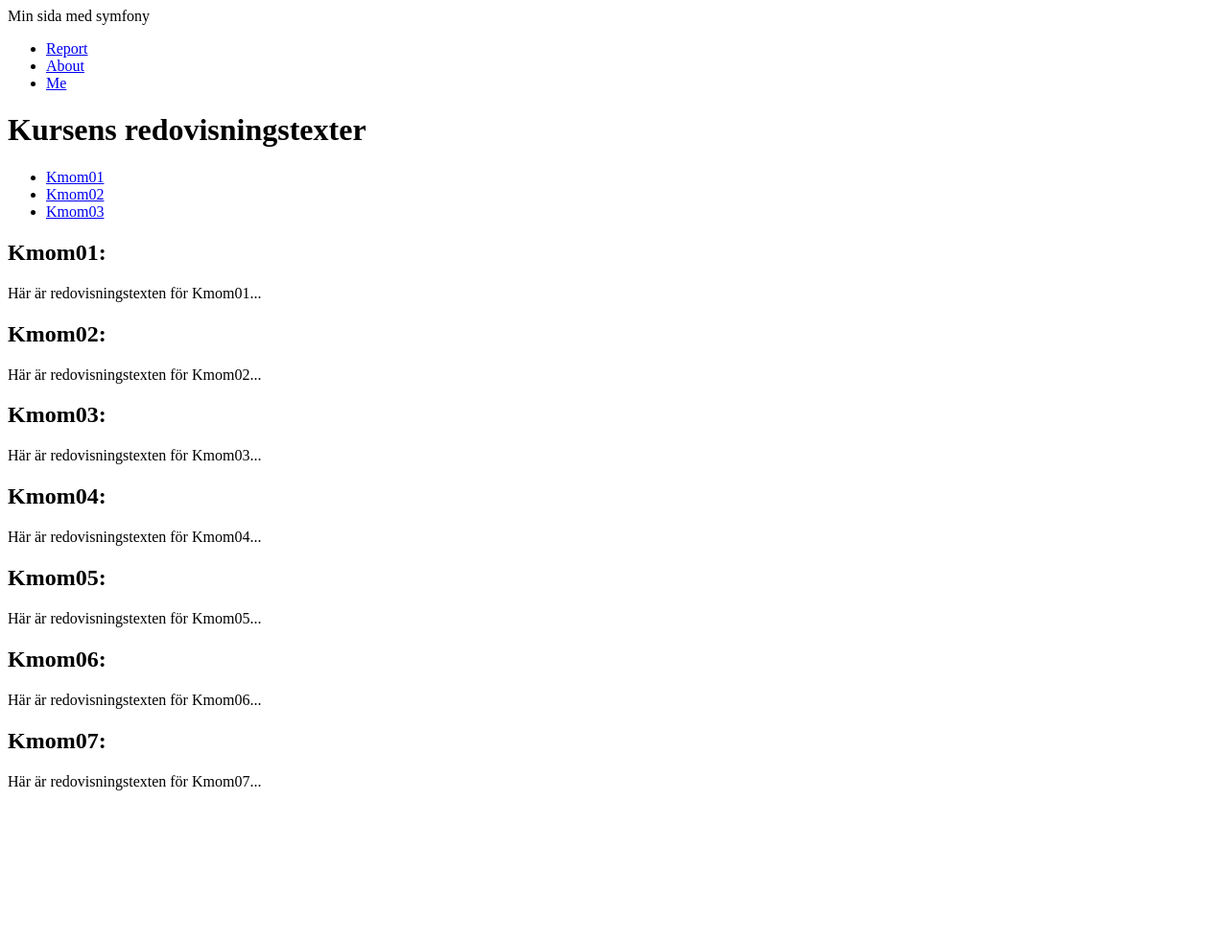
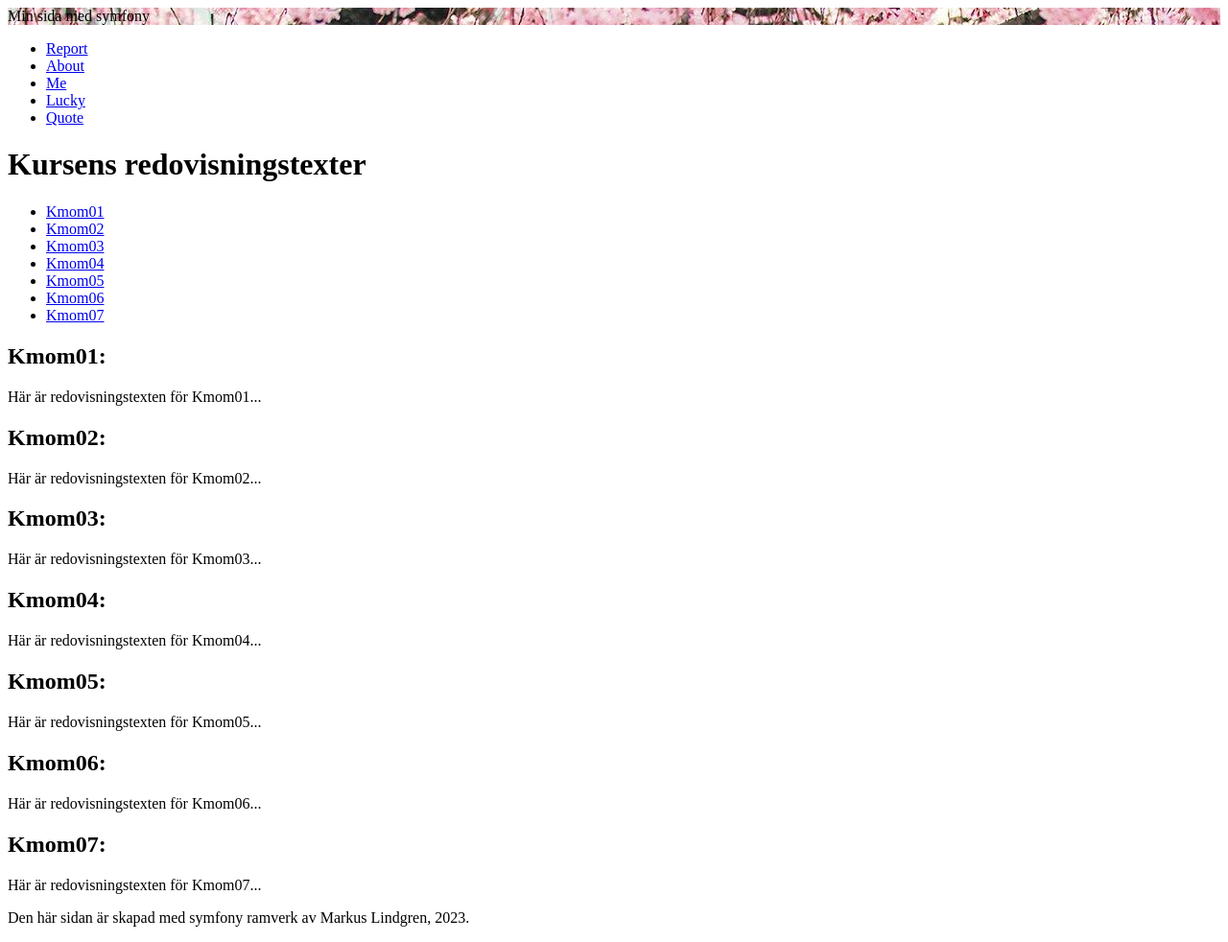
Before and after one commit to showgun666/MVC, a Symfony app: template app/templates/report.html.twig in a window 1280 px wide. Shown: the whole page at 96% size. Before the commit the page ends 824 px from the top, so only its background shows below. Run offline with Twig, Linux system fonts and the light colour scheme; the template is opened without the code that fills it, so the values that code supplies are empty; some libraries are stand-ins or nearby versions.

Commit message:
Some cleaning up, all good

```diff
--- a/app/templates/base.html.twig
+++ b/app/templates/base.html.twig
@@ -14,14 +14,25 @@
         {% endblock %}
     </head>
     <body>
-        <span class="site-title">Min sida med symfony</span>
-        <nav>
+        <div class="grid-container">
+            <header class="header" style="background-image: url({{ asset('img/sakura.jpg') }})">
+                <span class="site-title font-large">Min sida med symfony</span>
+            </header>
+
+            <nav class="navbar">
                 <ul>
                     <li><a href="{{ path('report') }}">Report</a></li>
                     <li><a href="{{ path('about') }}">About</a></li>
                     <li><a href="{{ path('me') }}">Me</a></li>
+                    <li><a href="{{ path('lucky') }}">Lucky</a></li>
+                    <li><a href="{{ path('quote') }}">Quote</a></li>
                 </ul>
             </nav>
-        {% block body %}{% endblock %}
+            <main class="main">{% block body %}{% endblock %}</main>
+
+            <footer class="footer">
+                <p>Den här sidan är skapad med symfony ramverk av Markus Lindgren, 2023.</p>
+            </footer>
+        </div>
     </body>
 </html>
--- a/app/templates/lucky.html.twig
+++ b/app/templates/lucky.html.twig
@@ -1,6 +1,8 @@
 {% extends 'base.html.twig' %}
 
-{% block title %}Lucky{% endblock %}
-
+{% block title %}Lucky Quote{% endblock %}
 {% block body %}
+    <h1>Your lucky quote:</h1>
+    <img style="max-width: 50%;" src="{{ asset('img/pratbubbla.png') }}" alt="En bild av en pratbubbla.">
+    <p>{{ quote }}</p>
 {% endblock %}
--- a/app/templates/me.html.twig
+++ b/app/templates/me.html.twig
@@ -4,10 +4,11 @@
 
 {% block body %}
     <h1>About Mej!</h1>
-    <a class="bild" href="{{ asset('img/anonym.jpg') }}">
+    <a class="image-medium" href="{{ asset('img/anonym.jpg') }}">
         <img src="{{ asset('img/anonym.jpg') }}" alt="Anonym bild">
     </a>
     <p>Hej! Mitt namn är Markus, jag är i skrivande stund 30 år gammal och går den här kursen för att jag vill förbättra mig själv.</p>
     <p>Jag tycker om att lära mig japanska, hänga med min fru, gå ut med vänner, programmera och träna.</p>
     <p>På senaste tiden så har jag väl fått en trettioårskris eller något för jag har fått för mig att det är viktigt att träna jättemycket helt plötsligt.</p>
+    <p>Bilden är inte på mig utan på en tvivelaktig figur som agerar veterinär i en av skaparen av Sagan om Ringenfilmernas regissörs tidigare filmer.</p>
 {% endblock %}
--- a/app/templates/report.html.twig
+++ b/app/templates/report.html.twig
@@ -4,11 +4,18 @@
 
 {% block body %}
     <h1>Kursens redovisningstexter</h1>
-    <ul>
-        <li><a href="/report#kmom01">Kmom01</a></li>
-        <li><a href="/report#kmom02">Kmom02</a></li>
-        <li><a href="/report#kmom03">Kmom03</a></li>
-    </ul>
+
+    <div class="side">
+        <ul>
+            <li><a href="/report#kmom01">Kmom01</a></li>
+            <li><a href="/report#kmom02">Kmom02</a></li>
+            <li><a href="/report#kmom03">Kmom03</a></li>
+            <li><a href="/report#kmom04">Kmom04</a></li>
+            <li><a href="/report#kmom05">Kmom05</a></li>
+            <li><a href="/report#kmom06">Kmom06</a></li>
+            <li><a href="/report#kmom07">Kmom07</a></li>
+        </ul>
+    </div>
 
     <div id="kmom01">
         <h2>Kmom01:</h2>
```
Also changed, not shown: app/templates/about.html.twig (+8 -5 lines). Lines whose indentation alone changed are shown as unchanged.
